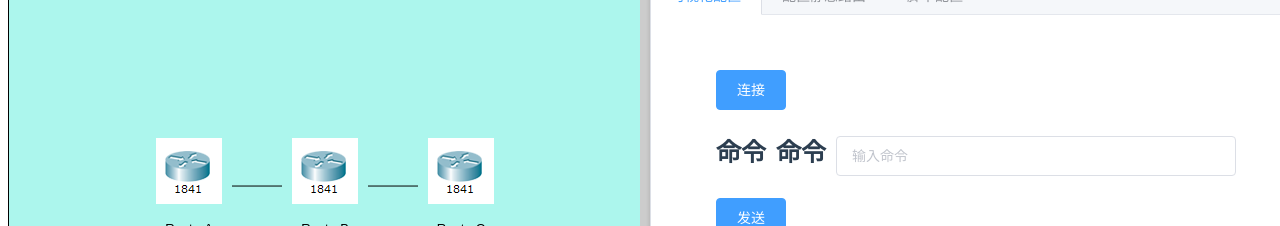
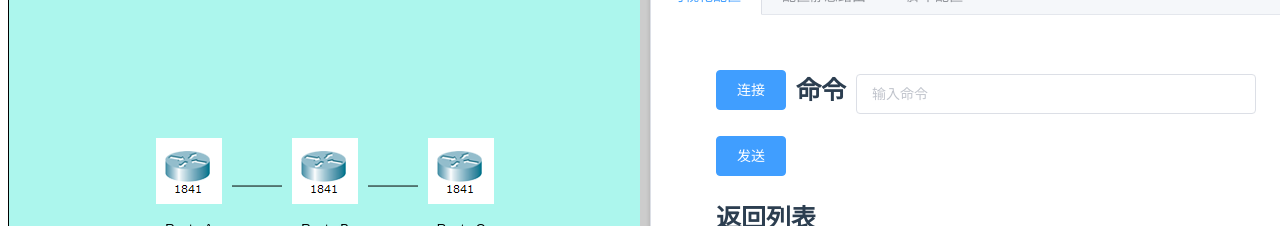
Before and after one commit to pingji2016/telnetClient, a Vue app in the folder telnetClinet-front/: page /#/ in a window 1280 px wide. Shown: the part 163-389 px from the top of the page. Built offline with nearby package versions, Linux system fonts and the light colour scheme; no server answers.

Commit message:
1.修复

```diff
--- a/telnetClinet-front/src/views/ThirdComp.vue
+++ b/telnetClinet-front/src/views/ThirdComp.vue
@@ -8,6 +8,10 @@
       </el-form-item>
       <el-form-item >
         <el-button type="primary" style="margin-left: 50%" @click="clickbutton">一键配置</el-button>
+      </el-form-item>
+      <el-form-item >
+        <el-input readonly=true :rows="30" type="textarea" v-model="confReturn" style="width: 90%;">
+        </el-input>
       </el-form-item>
     </el-form>
   </div>
@@ -24,7 +28,8 @@ export default {
   data () {
     return {
       returnAns: '',
-      fileSelected: ''
+      fileSelected: '',
+      confReturn: ''
     }
   },
   mounted () {
@@ -70,6 +75,9 @@ export default {
         const data = 'fileName=' + this.fileSelected
         this.$axios.post('/configByYaml', data).then(response => {
           console.log(response.data)
+          if (response.data) {
+            this.confReturn = response.data.data
+          }
         }).catch(res => {
           alert('请求失败')
         })
--- a/telnetClinet-front/src/views/rightContent.vue
+++ b/telnetClinet-front/src/views/rightContent.vue
@@ -7,8 +7,7 @@
           <el-form-item>
             <el-button type="primary" @click="onConnect">连接</el-button>
           </el-form-item>
-          <el-form-item >
-            <span style="font-size: 25px;padding-right: 10px;font-weight: bold">命令</span>
+          <el-form-item>
             <span style="font-size: 25px;padding-right: 10px;font-weight: bold">命令</span>
             <el-input v-model="cmd" placeholder="输入命令" style="width: 400px"></el-input>
           </el-form-item>
```
